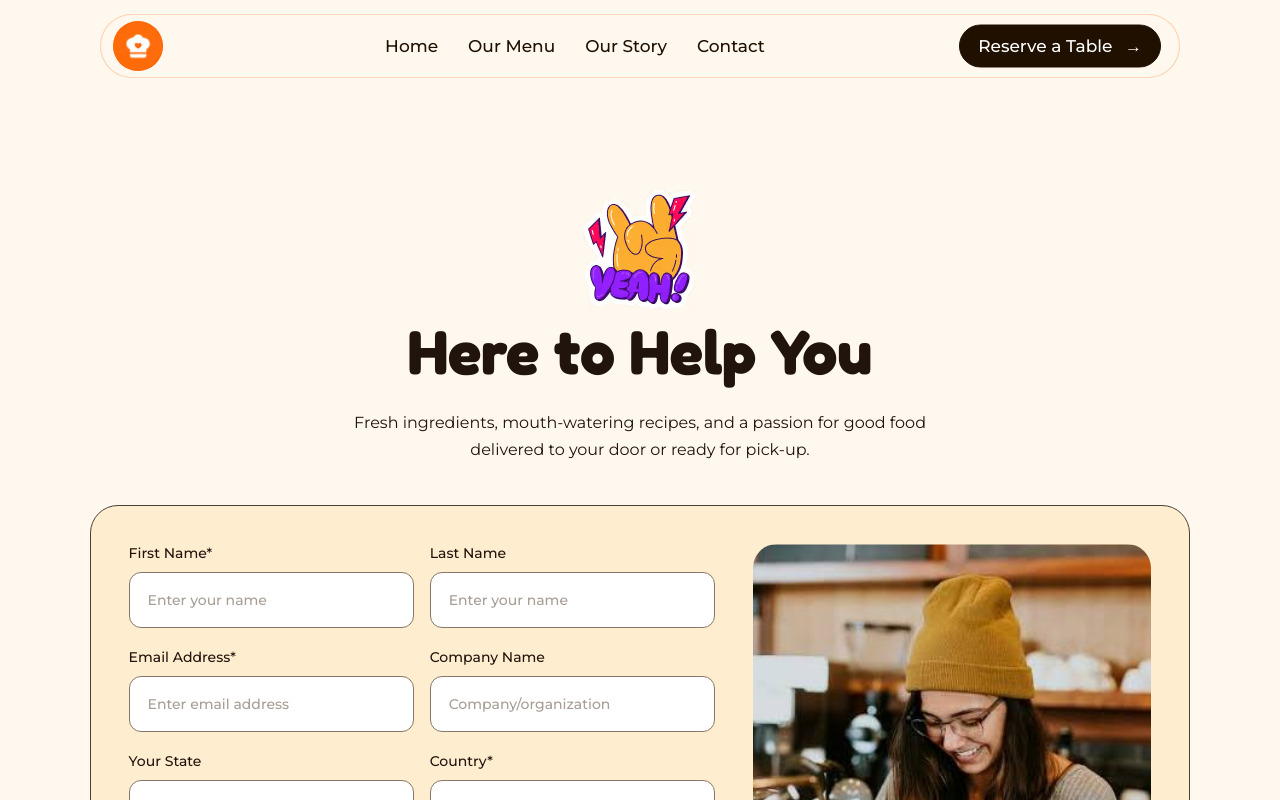
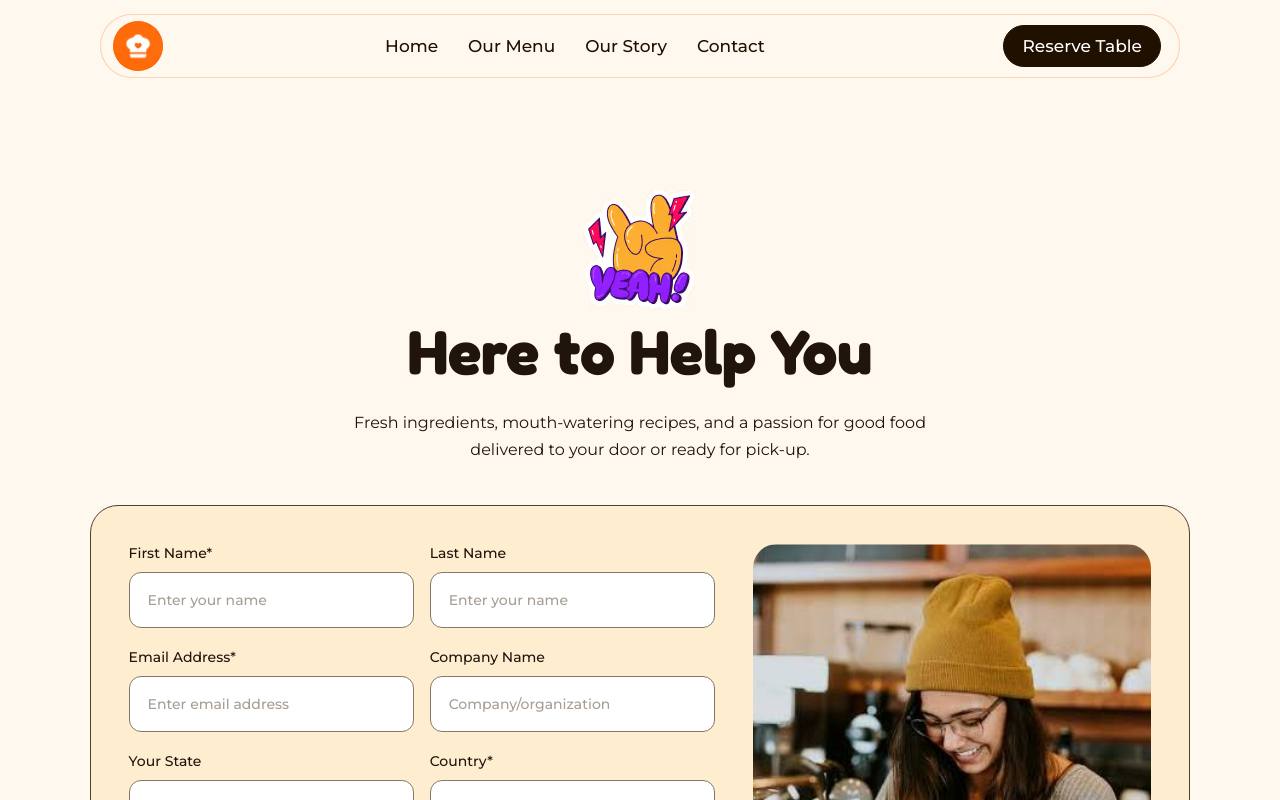
Before and after one commit to Saifi13/dineora-restaurant, a React (Vite) app: page /contact in a window 1280 px wide. Shown: the top 800 px of the page. Built offline with nearby package versions, Linux system fonts and the light colour scheme.

Commit message:
Route reserve table link to contact page

```diff
--- a/src/navbar.jsx
+++ b/src/navbar.jsx
@@ -40,8 +40,8 @@ function Navbar() {
             Our Story
           </NavLink>
           <Link to="/contact">Contact</Link>
-          <a href="/#reservations" className="reservation-btn" onClick={() => setMenuOpen(false)}>
-            Reserve a Table <span aria-hidden="true">→</span>
+          <a className="reservation-btn" href="/contact">
+            Reserve Table
           </a>
         </nav>
       </div>
```
